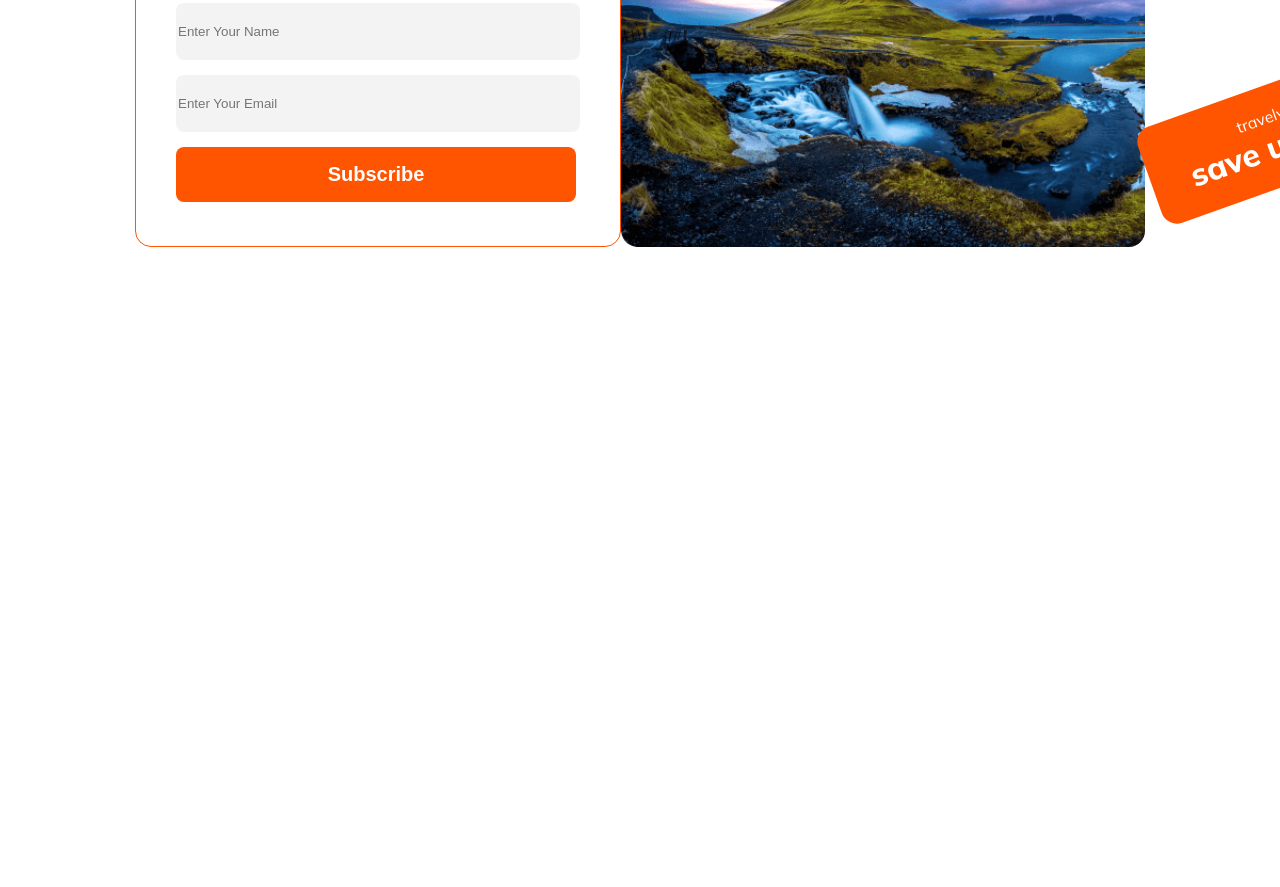
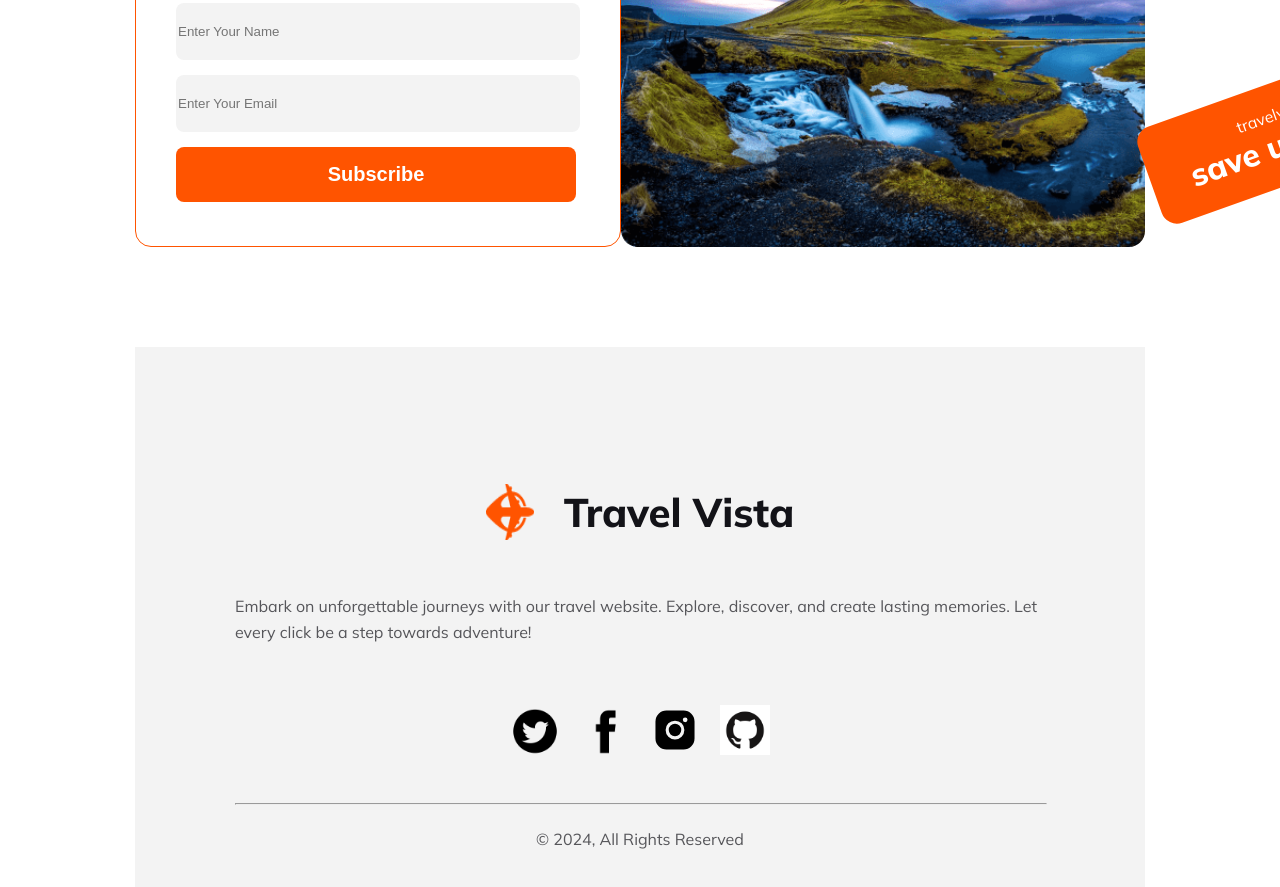
Before and after one commit to ahsanrkabir/b9a2-travel-vista, a plain HTML site: page index.html in a window 1280 px wide. Shown: the part 5563-6450 px from the top of the page. Before the commit the page ends 5910 px from the top, so only its background shows below. Drawn offline with Linux system fonts and the light colour scheme.

Commit message:
added footer html, styles

```diff
--- a/index.html
+++ b/index.html
@@ -5,6 +5,7 @@
     <meta charset="UTF-8">
     <meta name="viewport" content="width=device-width, initial-scale=1.0">
     <title>Travel Vista</title>
+    <link href="images/favicon.ico" rel="icon" type="image/x-icon">
     <link rel="preconnect" href="https://fonts.googleapis.com">
     <link rel="preconnect" href="https://fonts.gstatic.com" crossorigin>
     <link href="https://fonts.googleapis.com/css2?family=Mulish:wght@300;400;600;800&display=swap" rel="stylesheet">
@@ -175,7 +176,28 @@
         </section>
     </main>
     <footer>
-
+        <div class="footer-logo">
+            <img src="images/Group 40071 (2).png" alt="">
+            <h3 class="nav-title">Travel Vista</h3>
+        </div>
+        <p class="section-info">Embark on unforgettable journeys with our travel website. Explore, discover, and create
+            lasting memories. Let every click be a step towards adventure!</p>
+        <div class="icon-container">
+            <div class="icon">
+                <img src="images/twitt.png" alt="">
+            </div>
+            <div class="icon">
+                <img src="images/facebook.png" alt="">
+            </div>
+            <div class="icon">
+                <img src="images/instagram-logo-fill.svg" alt="">
+            </div>
+            <div class="icon">
+                <img src="images/github.png" alt="">
+            </div>
+        </div>
+        <hr class="footer-line" width="100%" size="2">
+        <p>&copy 2024, All Rights Reserved</p>
     </footer>
 </body>
 
--- a/styles/travel.css
+++ b/styles/travel.css
@@ -332,6 +332,44 @@ nav li a {
     font-weight: 800;
 }
 
+/* footer styles */
+footer {
+    padding: 100px;
+    background: rgba(19, 19, 24, 0.05);
+    display: flex;
+    flex-direction: column;
+    justify-content: center;
+    align-items: center;
+}
+
+.footer-logo {
+    display: flex;
+    gap: 30px;
+    align-items: center;
+}
+
+.footer-logo img {
+    width: 48px;
+    height: 56.008px;
+}
+
+.icon-container {
+    margin: 40px 0;
+    display: flex;
+    justify-content: center;
+    gap: 20px;
+}
+
+.icon {
+    width: 50px;
+    height: 50px;
+}
+
+.icon img {
+    width: 100%;
+    height: 100%;
+}
+
 
 
 
```
Also changed, not shown: images/facebook.png (added), images/favicon.ico (added), images/fb.png (added), images/github.png (added), images/instagram-logo-fill.svg (added), images/new-twitter-logo-x-with-circle-badge_692249-33.avif (added), images/twitt.png (added).
